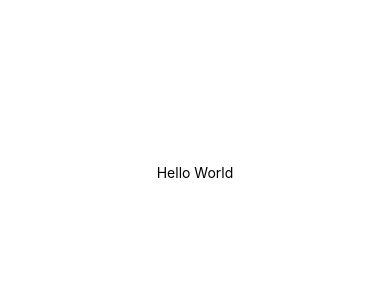
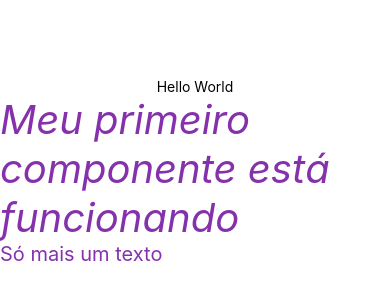
Before and after one commit to ArthurPMachado/EstudosFiapReact, a React Native app: screen / in a window 390 px wide. Shown: the part 250-550 px from the top of the page. Built offline with nearby package versions, Linux system fonts and the light colour scheme.

Commit message:
Feat: first component with StyleSheet

```diff
--- a/App.js
+++ b/App.js
@@ -1,11 +1,15 @@
 import { StatusBar } from 'expo-status-bar';
 import React from 'react';
 import { StyleSheet, Text, View } from 'react-native';
+
+// Import components
+import PrimeiroComponente from './src/components/PrimeiroComponente';
 
 export default function App() {
   return (
     <View style={styles.container}>
       <Text>Hello World</Text>
+      <PrimeiroComponente />
       <StatusBar style="auto" />
     </View>
   );
--- /dev/null
+++ b/src/components/PrimeiroComponente.jsx
@@ -0,0 +1,25 @@
+import React, {Component} from 'react';
+import {View, Text, StyleSheet} from 'react-native';
+
+export default class PrimeiroComponente extends Component {
+  render() {
+    return(
+      <View>
+        <Text style={styles.titulo}>Meu primeiro componente está funcionando</Text>
+        <Text style={styles.paragrafo}>Só mais um texto</Text>
+      </View>
+    );
+  }
+}
+
+const styles = StyleSheet.create({
+  titulo: {
+    fontSize: 40,
+    fontStyle: "italic",
+    color: "#8531AB"
+  },
+  paragrafo: {
+    fontSize: 20,
+    color: "#8531AB"
+  }
+});
```
